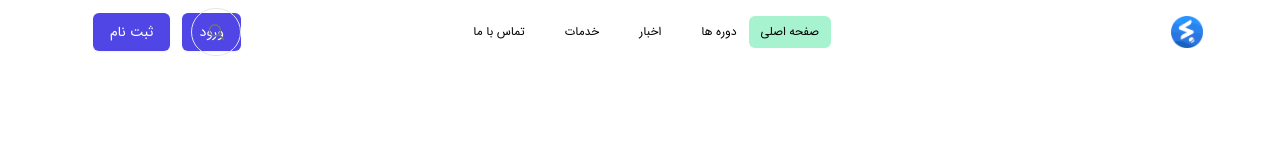
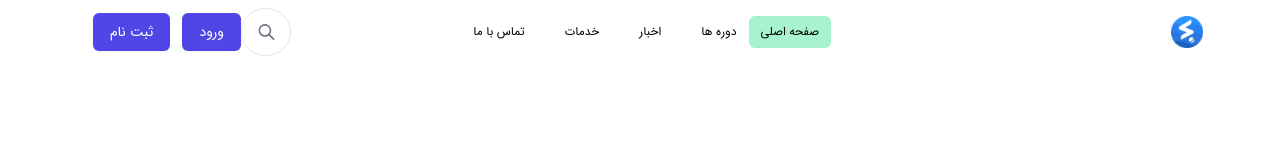
Before and after one commit to academy-react/TechArt, a React (Vite) app: page / in a window 1280 px wide. Shown: the top 160 px of the page. Built offline with nearby package versions, Linux system fonts and the light colour scheme.

Commit message:
main layout component

```diff
--- a/src/components/HeroSection/HeroSection.jsx
+++ b/src/components/HeroSection/HeroSection.jsx
@@ -6,8 +6,8 @@ import { CustomButton } from "../common/customElements/CustomButton";
 
 function HeroSection() {
   return (
-    <div className="relative bg-white">
-      <div className="mx-auto  lg:grid lg:grid-cols-12 lg:gap-x-8 lg:px-8 ">
+    <main className="relative bg-white">
+      <div className=" container mx-auto  lg:grid lg:grid-cols-12 lg:gap-x-8 lg:px-8 ">
         <div className="relative lg:col-span-5 	 lg:-mr-8 xl:inset-0 xl:left-1/2 xl:mr-0 lg:transition ease-in-out lg:delay-150">
           <img className="w-auto	 h-auto lg:mt-11	" src={image} alt="" />
         </div>
@@ -32,7 +32,7 @@ function HeroSection() {
           </div>
         </div>
       </div>
-    </div>
+    </main>
   );
 }
 export { HeroSection };
--- /dev/null
+++ b/src/components/common/LayOut/LayOut.jsx
@@ -0,0 +1,12 @@
+import React from "react";
+const MainContent = (props) => {
+  return (
+    <>
+      <main className="max-w-5xl">
+        <div className="container">{props.children}</div>
+      </main>
+    </>
+  );
+};
+
+export default MainContent;
--- a/src/components/common/customElements/CustomSearchBox.jsx
+++ b/src/components/common/customElements/CustomSearchBox.jsx
@@ -3,7 +3,7 @@ import React from "react";
 function CustomSearchBox() {
   return (
     <>
-      <div className="mx-auto max-w-md   absolute nset-y-0 left--20 	">
+      <div className="mx-auto max-w-md	">
         <form action="" className="relative mx-auto w-max ">
           <input
             type="search"
```
